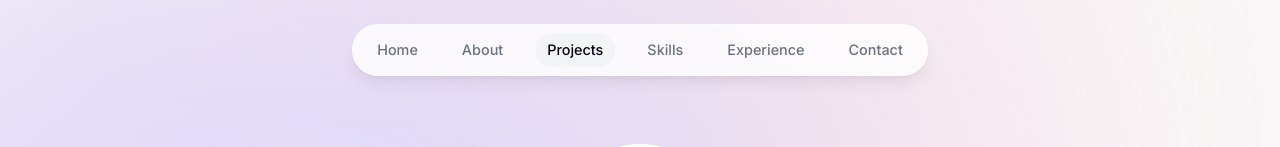
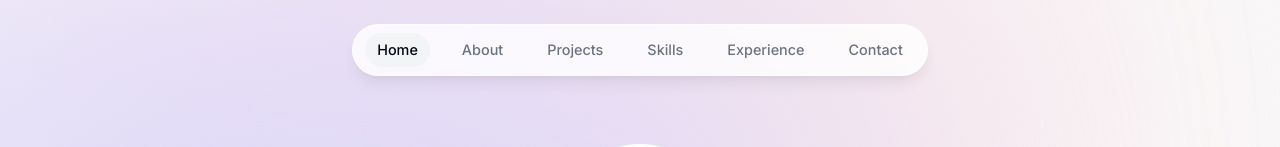
Before and after one commit to bensonbjacob/portfolio_latest, a Next.js app: page / in a window 1280 px wide. Shown: the top 147 px of the page. Built offline with nearby package versions, Linux system fonts and the light colour scheme.

Commit message:
Add custom hook to handle active section changes

```diff
--- a/components/about.tsx
+++ b/components/about.tsx
@@ -2,22 +2,10 @@
 
 import Heading from './heading';
 import { motion } from 'framer-motion';
-import { useInView } from 'react-intersection-observer';
-import { useActiveSectionContext } from '@/context/active-section-context';
-import { useEffect } from 'react';
+import { useSectionInView } from '@/lib/hooks';
 
 export default function About() {
-  const { ref, inView } = useInView({
-    threshold: 0.75,
-  });
-  const { setActiveSection, timeOfLastClick } =
-    useActiveSectionContext();
-
-  useEffect(() => {
-    if (inView && Date.now() - timeOfLastClick > 1000) {
-      setActiveSection('About');
-    }
-  }, [inView, setActiveSection, timeOfLastClick]);
+  const { ref } = useSectionInView('About');
 
   return (
     <motion.section
--- a/components/intro.tsx
+++ b/components/intro.tsx
@@ -1,6 +1,6 @@
 'use client';
 
-import React, { useEffect } from 'react';
+import React from 'react';
 import Image from 'next/image';
 import JacobImg from '../public/jacob.jpg';
 import { motion } from 'framer-motion';
@@ -11,21 +11,11 @@ import {
   AiFillGithub,
 } from 'react-icons/ai';
 import { BsCloudDownloadFill } from 'react-icons/bs';
-import { useInView } from 'react-intersection-observer';
-import { useActiveSectionContext } from '@/context/active-section-context';
+import { useSectionInView } from '@/lib/hooks';
 
 export default function Intro() {
-  const { ref, inView } = useInView({
-    threshold: 0.5,
-  });
-  const { setActiveSection, timeOfLastClick } =
-    useActiveSectionContext();
+  const { ref } = useSectionInView('Home', 0.5);
 
-  useEffect(() => {
-    if (inView && Date.now() - timeOfLastClick > 1000) {
-      setActiveSection('Home');
-    }
-  }, [inView, setActiveSection, timeOfLastClick]);
   return (
     <section
       ref={ref}
--- a/components/projects.tsx
+++ b/components/projects.tsx
@@ -1,24 +1,13 @@
 'use client';
 
-import React, { useEffect } from 'react';
+import React from 'react';
 import Heading from './heading';
 import { projectsData } from '@/lib/data';
 import Project from './project';
-import { useInView } from 'react-intersection-observer';
-import { useActiveSectionContext } from '@/context/active-section-context';
+import { useSectionInView } from '@/lib/hooks';
 
 export default function Projects() {
-  const { ref, inView } = useInView({
-    threshold: 0.5,
-  });
-  const { setActiveSection, timeOfLastClick } =
-    useActiveSectionContext();
-
-  useEffect(() => {
-    if (inView && Date.now() - timeOfLastClick > 1000) {
-      setActiveSection('Projects');
-    }
-  }, [inView, setActiveSection, timeOfLastClick]);
+  const { ref } = useSectionInView('Projects', 0.5);
 
   return (
     <section ref={ref} id='projects' className='scroll-mt-28'>
--- a/context/active-section-context.tsx
+++ b/context/active-section-context.tsx
@@ -1,9 +1,7 @@
 'use client';
 
+import type { SectionName } from '@/lib/types';
 import React, { useState, createContext, useContext } from 'react';
-import { links } from '@/lib/data';
-
-type SectionName = (typeof links)[number]['name'];
 
 type ActiveSectionContextProviderProps = {
   children: React.ReactNode;
--- /dev/null
+++ b/lib/hooks.ts
@@ -0,0 +1,29 @@
+import type { SectionName } from './types';
+import { useEffect } from 'react';
+import { useInView } from 'react-intersection-observer';
+import { useActiveSectionContext } from '@/context/active-section-context';
+
+type useSectionInViewProps = {
+  sectionName: SectionName;
+};
+
+export function useSectionInView(
+  sectionName: SectionName,
+  threshold = 0.75
+) {
+  const { ref, inView } = useInView({
+    threshold,
+  });
+  const { setActiveSection, timeOfLastClick } =
+    useActiveSectionContext();
+
+  useEffect(() => {
+    if (inView && Date.now() - timeOfLastClick > 1000) {
+      setActiveSection('Home');
+    }
+  }, [inView, setActiveSection, timeOfLastClick, sectionName]);
+
+  return {
+    ref,
+  };
+}
--- /dev/null
+++ b/lib/types.ts
@@ -0,0 +1,3 @@
+import { links } from './data';
+
+export type SectionName = (typeof links)[number]['name'];
```
